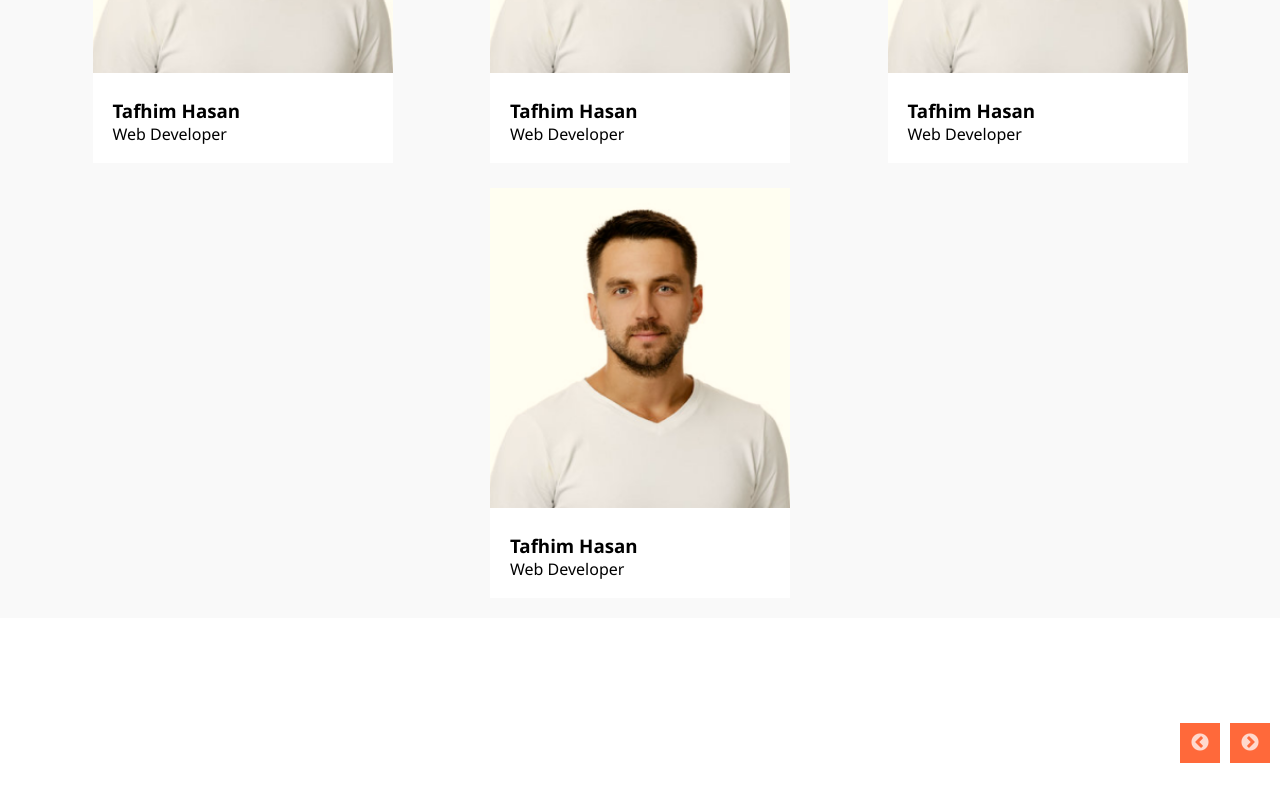
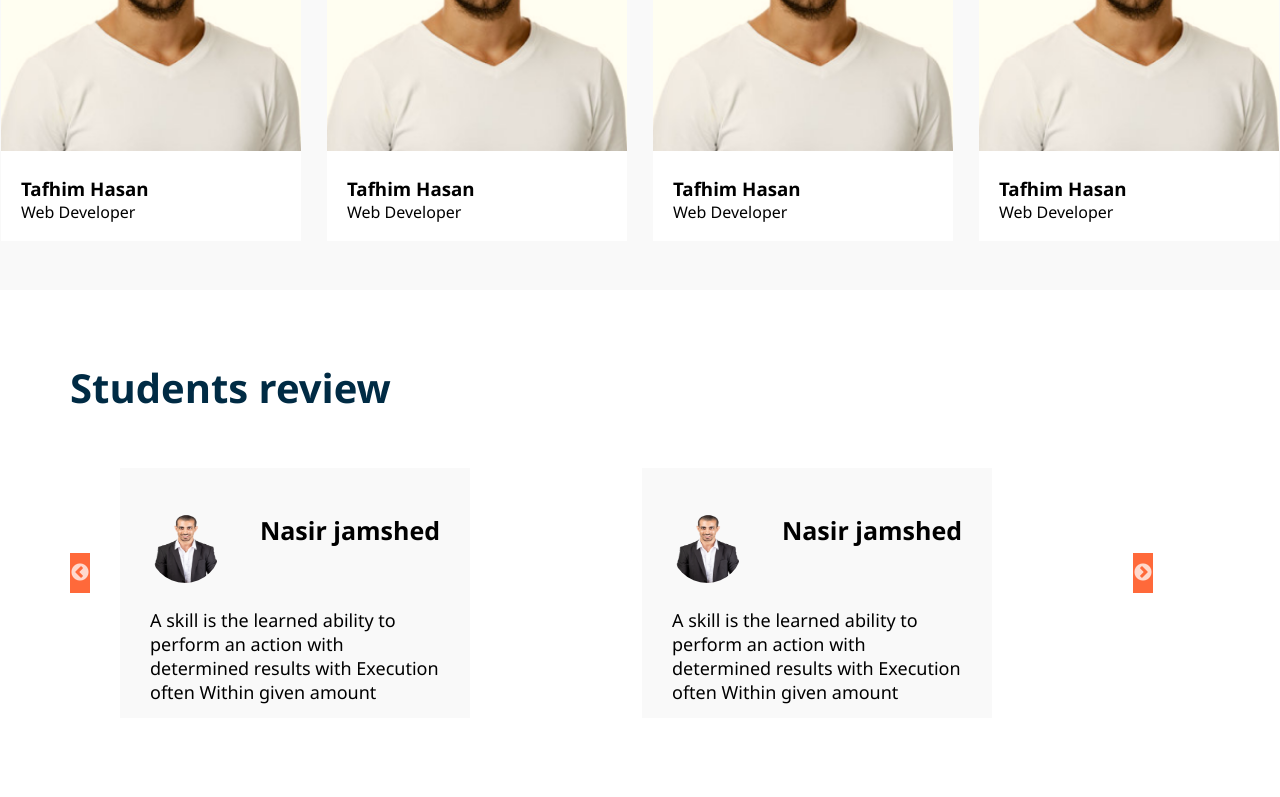
Before and after one commit to akutagawayep/kundalik, a React (Create React App) app in the folder client/: page / in a window 1280 px wide. Shown: the part 2000-2797 px from the top of the page. Built offline with nearby package versions, Linux system fonts and the light colour scheme.

Commit message:
refactoring

```diff
--- a/client/src/pages/home/homeComponents/MentorsBlock/mentors.module.scss
+++ b/client/src/pages/home/homeComponents/MentorsBlock/mentors.module.scss
@@ -1,7 +1,6 @@
 .root {
   width: 100%;
   min-height: 600px;
-  padding: 20px;
 
   display: flex;
   flex-direction: column;
--- a/client/src/pages/home/homeComponents/Questions/Question/question.module.scss
+++ b/client/src/pages/home/homeComponents/Questions/Question/question.module.scss
@@ -0,0 +1,5 @@
+.root{
+width: 100%;
+
+    padding:35px;
+}
--- a/client/src/pages/home/homeComponents/Questions/questions.module.scss
+++ b/client/src/pages/home/homeComponents/Questions/questions.module.scss
@@ -0,0 +1,6 @@
+.root {
+  & h2 {
+    font-size: 40px;
+    color: #16172B;
+  }
+}
--- a/client/src/pages/home/homeComponents/StartingBlock/startingBlock.module.scss
+++ b/client/src/pages/home/homeComponents/StartingBlock/startingBlock.module.scss
@@ -5,11 +5,11 @@
   display: flex;
   align-items:flex-start;
   justify-content:space-between;
-  overflow-x: hidden;
+  // overflow-x: hidden;
 
   .container {
     width: 560px;
-    height: 770px;
+    height: 700px;
 
     padding: 60px 80px ;
 
@@ -32,6 +32,7 @@
     background: #f8d455;
 
     img {
+      width: 100%;
       height: 700px;
     }
   }
--- a/client/src/pages/home/homeComponents/StudentsBlock/Slide/slide.module.scss
+++ b/client/src/pages/home/homeComponents/StudentsBlock/Slide/slide.module.scss
@@ -1,20 +1,30 @@
 .root {
   width: 350px;
-  height: 270px;
+  height: 250px;
 
-  padding: 20px;
+  padding: 30px;
 
   background: #f9f9f9;
   .container {
     display: flex;
     justify-content: space-between;
 
-    margin:  15px 0;
+    margin: 15px 0;
+
+    h3 {
+      font-size: 25px;
+    }
+
     img {
-      width: 50px;
-      height: 50px;
+      width: 70px;
+      height: 70px;
 
-      border-radius: 25px;
+      border-radius: 35px;
     }
   }
+  p {
+    margin-top: 25px;
+
+    font-size: 18px;
+  }
 }
--- a/client/src/pages/home/homeComponents/StudentsBlock/index.jsx
+++ b/client/src/pages/home/homeComponents/StudentsBlock/index.jsx
@@ -5,19 +5,30 @@ import "slick-carousel/slick/slick.css";
 import "slick-carousel/slick/slick-theme.css";
 import Slide from "./Slide/index";
 import sumMen from "../StartingBlock/img/sumMen.png";
-import './slider.scss'
+import "./slider.scss";
 
 const Students = () => {
+
+  const number = (e) => {
+    if (e > 1400) {
+      return 3;
+    } else if (e > 1200) {
+      return 2;
+    } else return 1;
+  };
+ let  amount = number(window.innerWidth);
+
   var settings = {
     draggable: true,
     infinite: true,
     speed: 500,
-    slidesToShow: 3,
+    slidesToShow: amount,
     slidesToScroll: 1,
-    // prevArrow:"->"
   };
   return (
     <div className={s.root}>
+      <h2>Students review</h2>
+      <div className={s.container}>
         <Slider {...settings}>
           <Slide
             name="Nasir jamshed"
@@ -49,6 +60,7 @@ Execution often Within given amount "
           />
         </Slider>
       </div>
+    </div>
   );
 };
 
--- a/client/src/pages/home/homeComponents/StudentsBlock/slider.scss
+++ b/client/src/pages/home/homeComponents/StudentsBlock/slider.scss
@@ -1,28 +1,52 @@
 .slick-slider {
-  width: 1200px;
+  max-width: 1400px;
+  min-width: 320px;
   height: 300px;
 
   padding: 50px 0;
-}
+
+  display: flex;
+  justify-content: space-between;
+  align-items: center;
+  // position: none !important;
   .slick-arrow {
+    position: static;
+
+    width: 40px;
+    height: 40px;
+
     background: #ff693a !important;
   }
+  .slick-prev {
+    ::before {
+      color: transparent !important;
+    }
+  }
+  .slick-list {
+    max-width: 1200px;
 
-.slick-prev {
-  width:40px;
-  height:40px;
+    padding: 30px;
 
-  top: -50px;
-  left: 95% !important;
+
+     @media (max-width: 1200px) {
+      & {
+        padding: 270px;
       }
-.slick-next {
-  width:40px;
-  height:40px;
-
-  top: -50px;
-  right: -2.5% !important;
     }
-
-@media (max-width:1260px) {
-
+    @media (max-width: 1050px) {
+      & {
+        padding: 250px;
       }
+    }
+    @media (max-width: 900px) {
+      & {
+        padding: 120px;
+      }
+    }
+    @media (max-width: 850px) {
+      & {
+        padding: 100px;
+      }
+    }
+  }
+}
--- a/client/src/pages/home/homeComponents/StudentsBlock/students.module.scss
+++ b/client/src/pages/home/homeComponents/StudentsBlock/students.module.scss
@@ -1,10 +1,25 @@
 .root {
   width: 100%;
-  height: 650px;
+  height: 550px;
 
   padding: 70px;
 
   display: flex;
+  flex-direction: column;
   justify-content: center;
-  align-items: center;
+  align-items: flex-start;
+  & h2 {
+
+    font-size: 40px;
+    color: #002b44;
+  }
+  .container {
+    width: 95%;
+    height: 450px;
+    display: flex;
+    justify-content: center;
+    align-items: center;
+
+    position: relative;
+  }
 }
```
Lines whose indentation alone changed are shown as unchanged.
